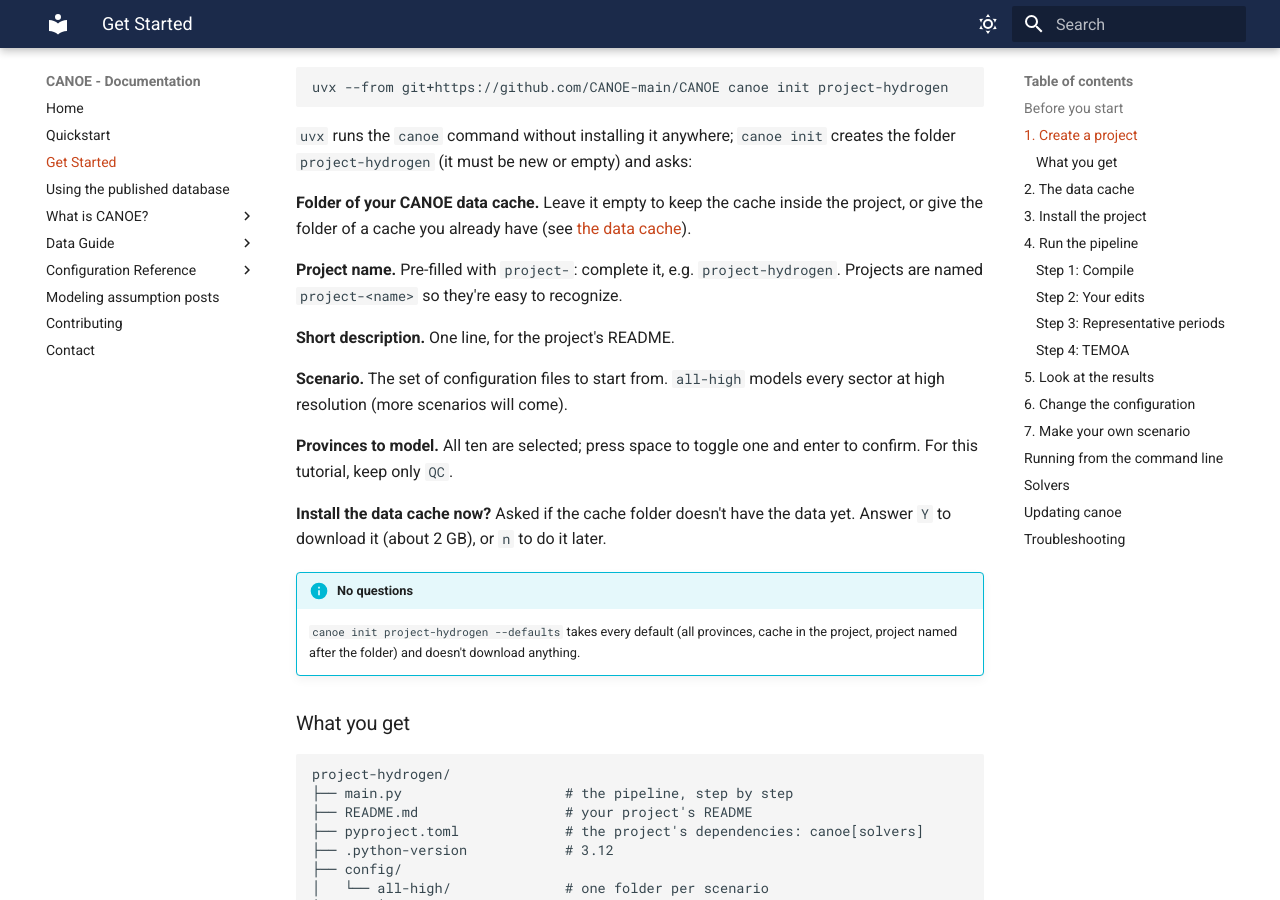
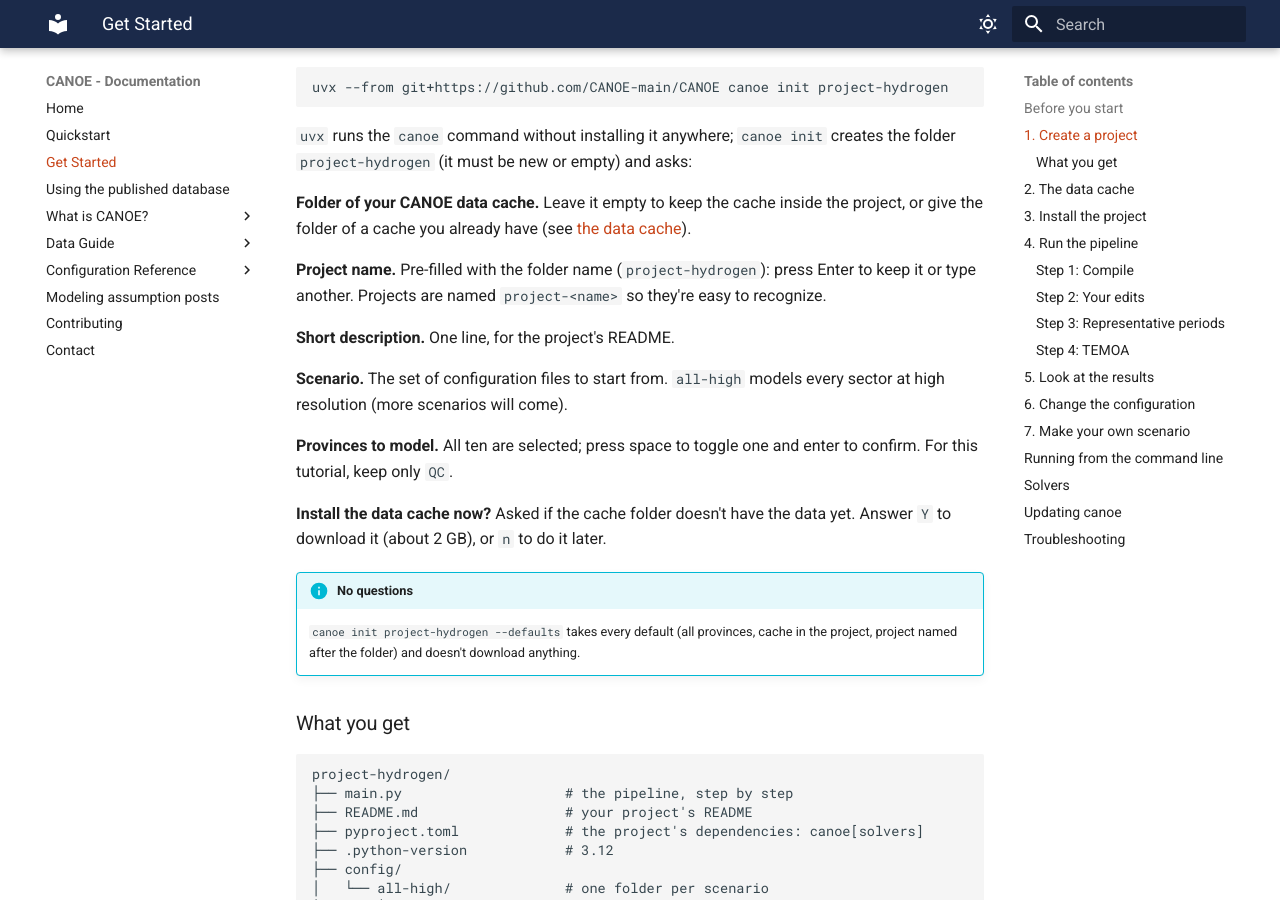
Before and after one commit to CANOE-main/CANOE, an MkDocs documentation site: the page built from docs/get_started.md, in a window 1280 px wide and 900 px high, scrolled down 852 px. Built offline with MkDocs 1.6.1 and Material for MkDocs 9.7.7, drawn with Linux system fonts in a browser that asks for light colours; the version menu is left out.

Commit message:
fix project name issue
Signed-off-by: Yamil Essus <yamil.essus@utoronto.ca>

```diff
--- a/docs/get_started.md
+++ b/docs/get_started.md
@@ -44,8 +44,9 @@ folder `project-hydrogen` (it must be new or empty) and asks:
 project, or give the folder of a cache you already have (see [the data
 cache](#2-the-data-cache)).
 
-**Project name.** Pre-filled with `project-`: complete it, e.g. `project-hydrogen`.
-Projects are named `project-<name>` so they're easy to recognize.
+**Project name.** Pre-filled with the folder name (`project-hydrogen`): press Enter to
+keep it or type another. Projects are named `project-<name>` so they're easy to
+recognize.
 
 **Short description.** One line, for the project's README.
 
```
Also changed, not shown: src/canoe/project_template/copier.yml (+7 -6 lines), 2 other files.
